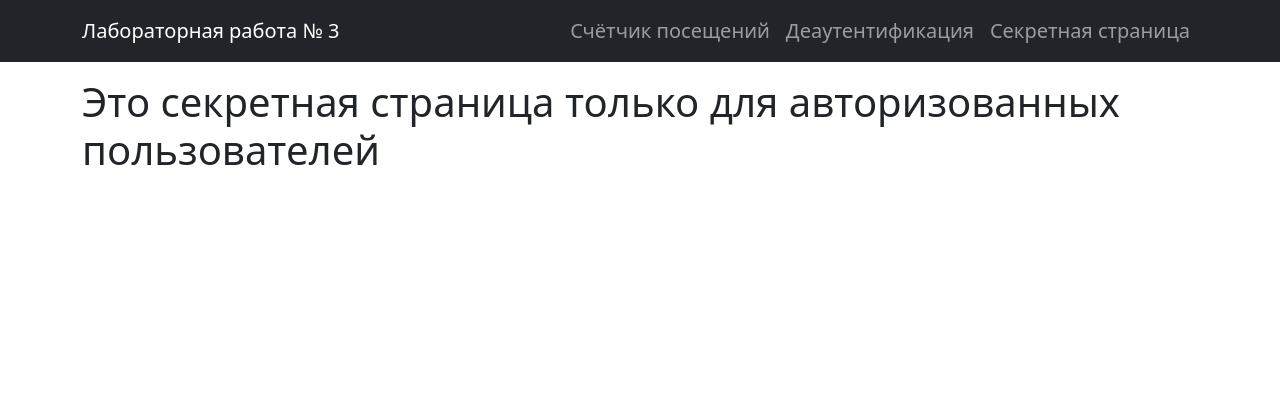
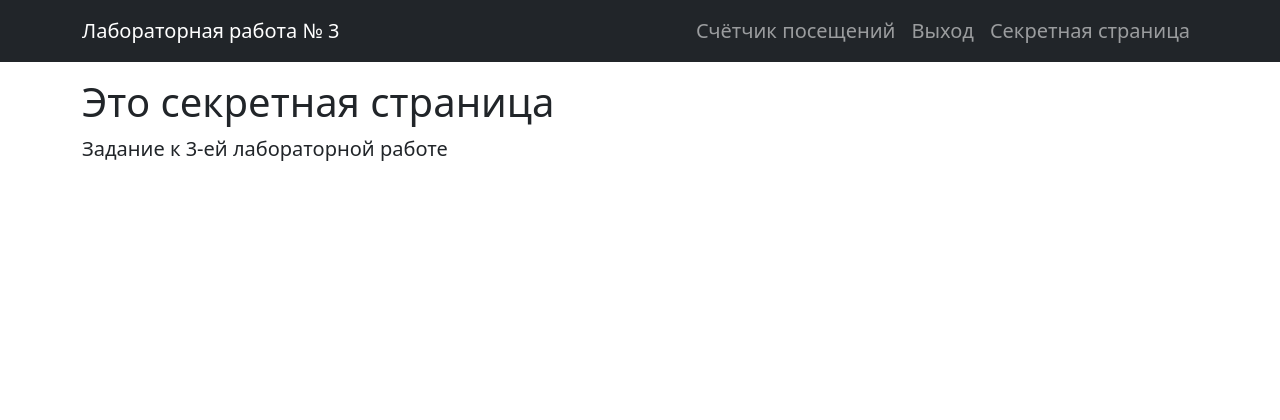
Before and after one commit to Artem-43/Arkhipov-web-dev-2025-2, a Flask app: page /secret in a window 1280 px wide. Shown: the top 420 px of the page. Run offline with Flask 3, Linux system fonts and the light colour scheme; a user stored in the database is signed in.

Commit message:
some fix

```diff
--- a/lab3/app/app.py
+++ b/lab3/app/app.py
@@ -71,10 +71,11 @@ def login():
 
     return render_template('login.html')
 
-@app.route('/logout')
+@app.route('/logout', methods=['GET', 'POST'])
+@login_required
 def logout():
     logout_user()
-    flash('Вы успешно прошли деаутентификацию!', 'success')
+    flash('Выход совершен', 'success')
     return redirect(url_for('index'))
 
 @app.route('/secret')
--- a/lab3/app/templates/base.html
+++ b/lab3/app/templates/base.html
@@ -33,7 +33,7 @@
 
                   <li class="nav-item">
                     {% if current_user.is_authenticated %}
-                    <a class="nav-link" aria-current="page" href="{{ url_for('logout') }}">Деаутентификация</a>
+                    <a class="nav-link" aria-current="page" href="{{ url_for('logout') }}">Выход</a>
                     {% else %}
                     <a class="nav-link" aria-current="page" href="{{ url_for('login') }}">Аутентификация</a>
                     {% endif %}
--- a/lab3/app/templates/secret.html
+++ b/lab3/app/templates/secret.html
@@ -1,5 +1,6 @@
 {% extends 'base.html' %}
 
 {% block content %}
-<h1>Это секретная страница только для авторизованных пользователей</h1>
+<h1>Это секретная страница</h1>
+<p>Задание к 3-ей лабораторной работе</p>
 {% endblock %}
```
Also changed, not shown: lab4/app/tests/conftest.py (+34 -14 lines).
